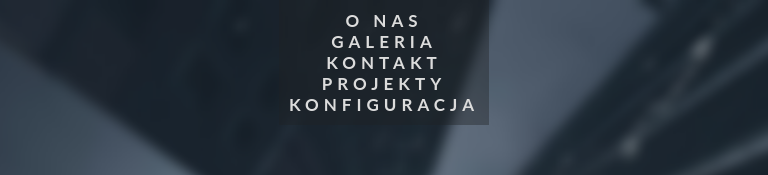
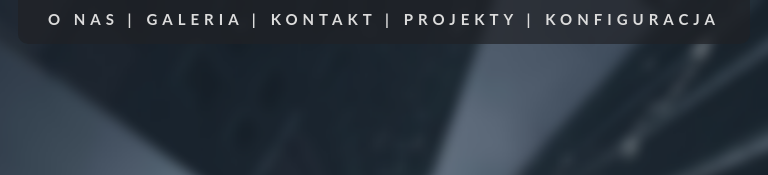
Before and after one commit to erhandoe/strona-budowlana, a plain HTML site: page index.html in a window 768 px wide. Shown: the top 175 px of the page. Drawn offline with Linux system fonts and the light colour scheme.

Commit message:
navbar hotfix

```diff
--- a/index.html
+++ b/index.html
@@ -50,11 +50,12 @@
     <div class="parallax">
       <header>
         <nav class="navbar">
+          &nbsp;
           <a href="#about">O nas <span>|</span> </a>
           <a href="#gallery">Galeria <span>|</span> </a>
           <a href="#contact">Kontakt <span>|</span> </a>
           <a href="#projects">Projekty <span>|</span> </a>
-          <a href="#buying">Konfiguracja</a>
+          <a href="#buying">Konfiguracja</a>&nbsp;
         </nav>
       </header>
       <div class="logo">
--- a/styles/main.css
+++ b/styles/main.css
@@ -100,11 +100,14 @@ nav {
   text-align: center;
   color: gainsboro;
   font-weight: bold;
-  background-color: rgba(32, 34, 37, 0.4);
+  background-color: rgba(32, 34, 37, 0.7);
   width: fit-content;
   margin: auto;
   display: flex;
   gap: 10px;
+  /* border-radius: 10px; */
+  border-bottom-left-radius: 10px;
+  border-bottom-right-radius: 10px;
 }
 
 nav a {
@@ -112,13 +115,14 @@ nav a {
   color: gainsboro;
 }
 
-@media only screen and (max-width: 768px) {
+@media only screen and (max-width: 767px) {
   nav {
     display: inherit;
     /* background-color: red; */
   }
   nav a {
     display: block;
+    font: 20px;
     /* flex-direction: column; */
   }
   nav a span {
@@ -126,8 +130,14 @@ nav a {
   }
 }
 
-@media only screen and (max-width: 850px) and (min-width: 768px) {
+@media only screen and (max-width: 865px) and (min-width: 788px) {
   nav a {
     font-size: 17px;
   }
 }
+
+@media only screen and (max-width: 788px) and (min-width: 768px) {
+  nav a {
+    font-size: 15px;
+  }
+}
```
